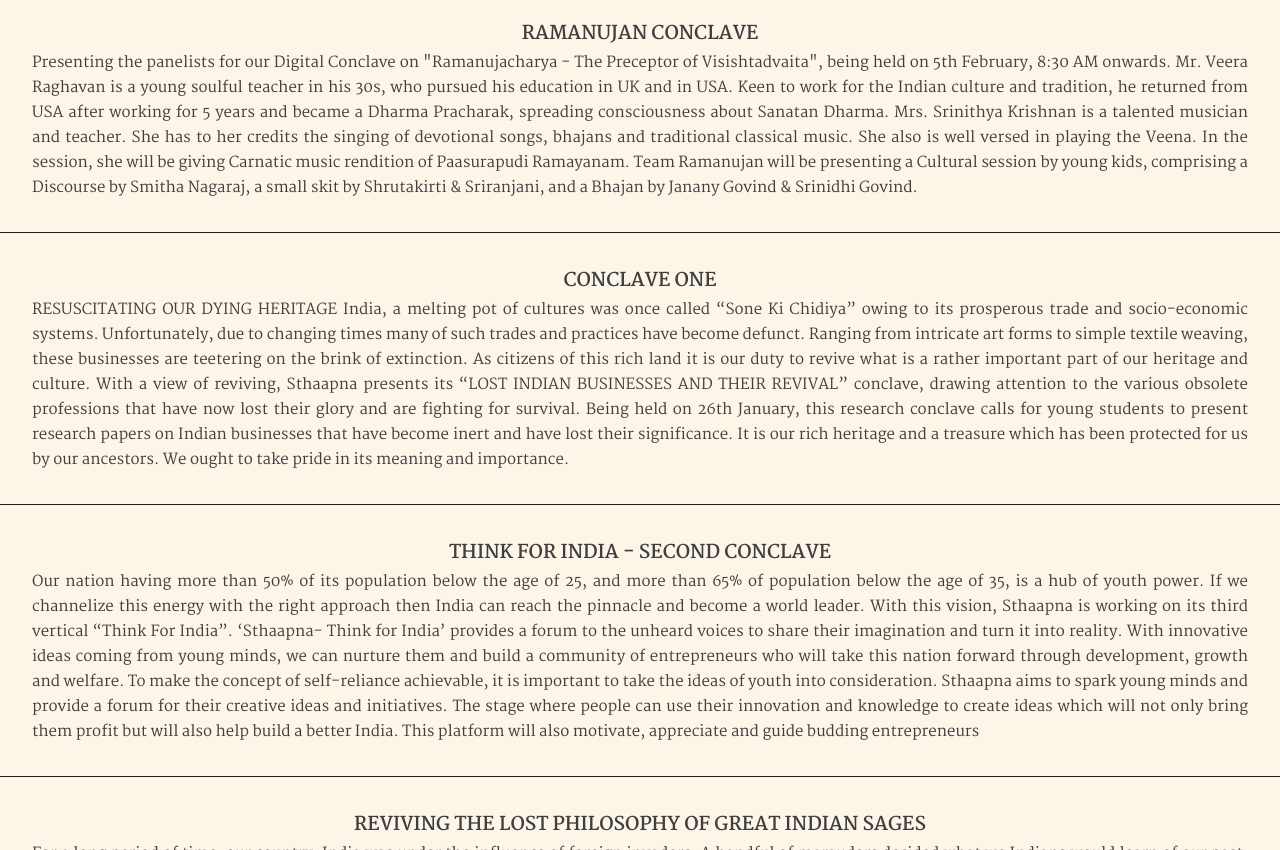
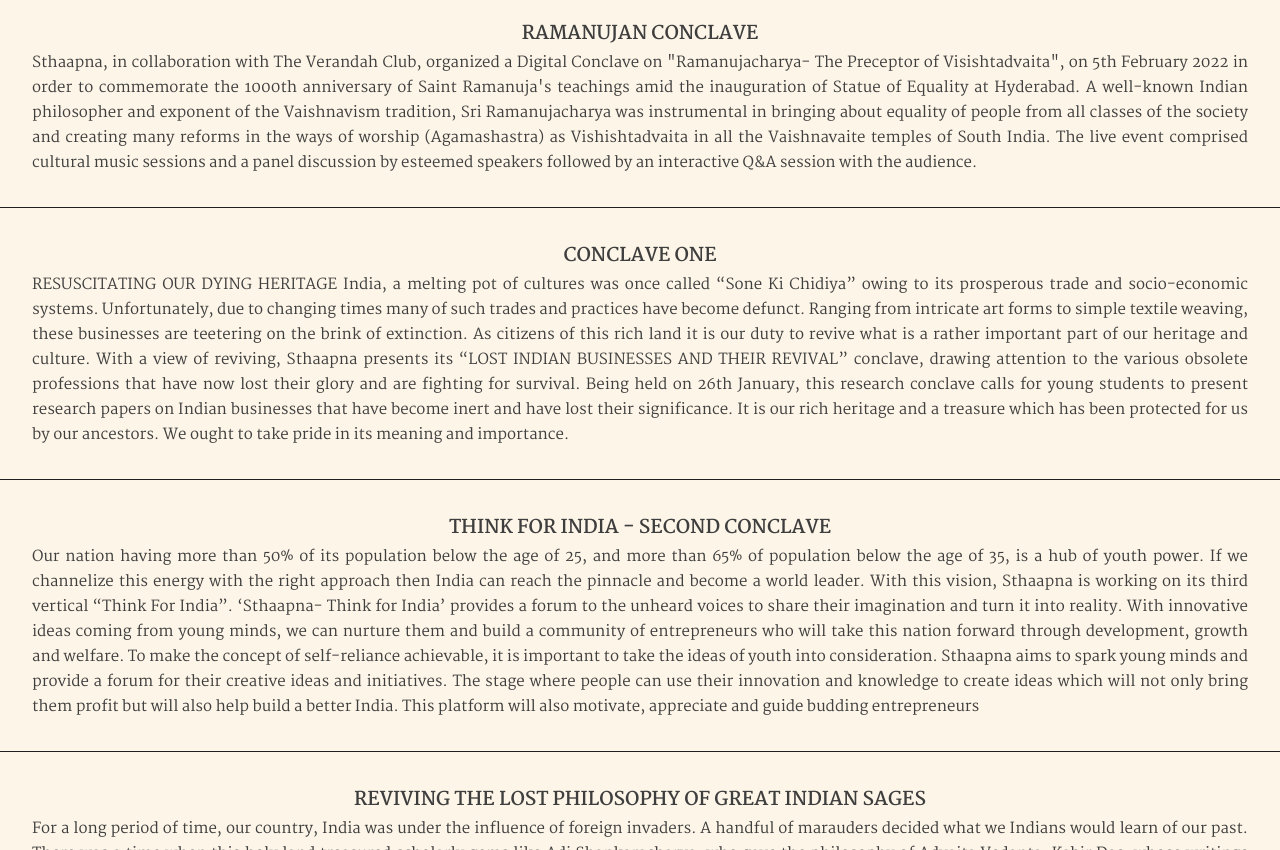
Before and after one commit to Vangmay/Sthaapna_org, a plain HTML site: page Gallery/index.html in a window 1280 px wide. Shown: the part 2696-3546 px from the top of the page. Drawn offline with Linux system fonts and the light colour scheme; a web font is replaced by a local one.

Commit message:
final changes

```diff
--- a/About/style.css
+++ b/About/style.css
@@ -121,7 +121,7 @@ h1{
 .photo{
     height: 100vh;
     width: 100%;
-    background: url(../Images/mountain.jpg);
+    background: url(../Images/taj.webp);
     background-position: center;
     background-size: cover;
     background-attachment:fixed;
--- a/Gallery/index.html
+++ b/Gallery/index.html
@@ -80,11 +80,9 @@ With immense success, knowledge and experience, our judges will share their expe
         <section class="details">
             <h1>Ramanujan Conclave</h1>
             <p>
-                Presenting the panelists for our Digital Conclave on "Ramanujacharya - The Preceptor of Visishtadvaita", being held on 5th February, 8:30 AM onwards.
-
-                Mr. Veera Raghavan is a young soulful teacher in his 30s, who pursued his education in UK and in USA. Keen to work for the Indian culture and tradition, he returned from USA after working for 5 years and became a Dharma Pracharak, spreading consciousness about Sanatan Dharma.
-                Mrs. Srinithya Krishnan is a talented musician and teacher. She has to her credits the singing of devotional songs, bhajans and traditional classical music. She also is well versed in playing the Veena. In the session, she will be giving Carnatic music rendition of Paasurapudi Ramayanam.
-                Team Ramanujan will be presenting a Cultural session by young kids, comprising a Discourse by Smitha Nagaraj, a small skit by Shrutakirti & Sriranjani, and a Bhajan by Janany Govind & Srinidhi Govind.
+                Sthaapna, in collaboration with The Verandah Club, organized a Digital Conclave on "Ramanujacharya- The Preceptor of Visishtadvaita", on 5th February 2022 in order to commemorate the 1000th anniversary of Saint Ramanuja's teachings amid the inauguration of Statue of Equality at Hyderabad.
+                A well-known Indian philosopher and exponent of the Vaishnavism tradition, Sri Ramanujacharya was instrumental in bringing about equality of people from all classes of the society and creating many reforms in the ways of worship (Agamashastra) as Vishishtadvaita in all the Vaishnavaite temples of South India.
+                The live event comprised cultural music sessions and a panel discussion by esteemed speakers followed by an interactive Q&A session with the audience.
             </p>
         </section>
     </section>
```
Also changed, not shown: Images/mountain.jpg (deleted), Images/taj.webp (added), 1 other file.
